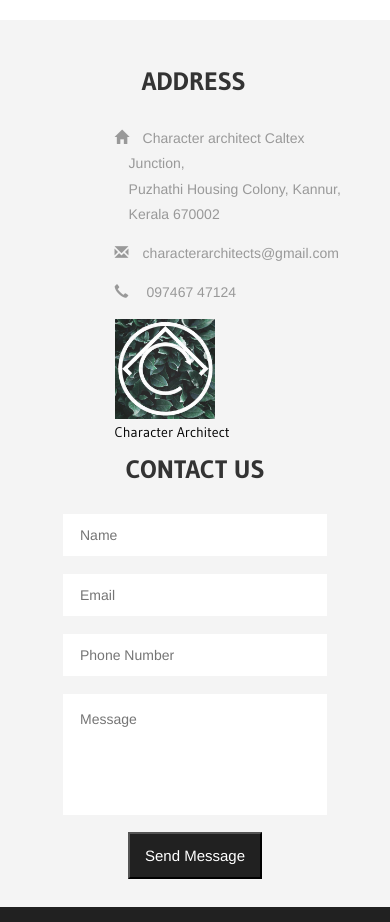
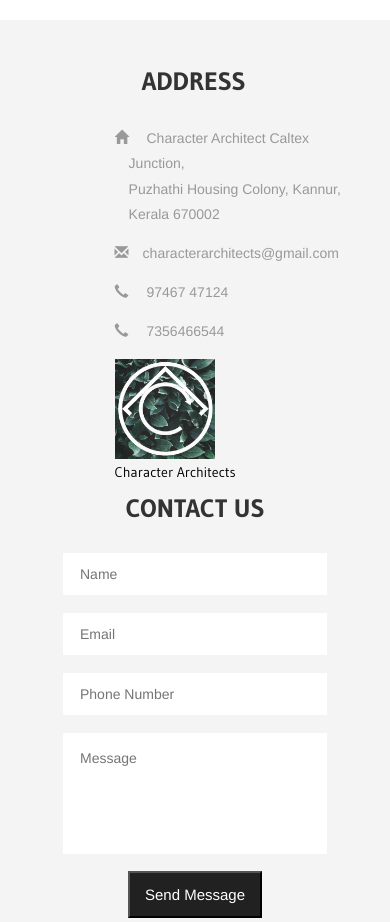
Before and after one commit to Akhila-C/Character-Architects, a plain HTML site: page index.html in a window 390 px wide. Shown: the part 5500-6422 px from the top of the page. Drawn offline with Linux system fonts and the light colour scheme.

Commit message:
second mobile number added

```diff
--- a/index.html
+++ b/index.html
@@ -404,11 +404,12 @@ function hideURLbar(){ window.scrollTo(0,1); } </script>
 			<div class="col-md-6 agileinfo_footer_grid">
 				<h3 style="padding-left: 1em;" >Address</h3>
 				<ul style="padding-left: 30%;">
-					<li><span class="glyphicon glyphicon-home" ></span>Character architect Caltex Junction, <br>Puzhathi Housing Colony, Kannur, Kerala 670002</li>
+					<li><span class="glyphicon glyphicon-home" ></span> Character Architect Caltex Junction, <br>Puzhathi Housing Colony, Kannur, Kerala 670002</li>
 					<li><span class="glyphicon glyphicon-envelope"></span><a href="mailto:characterarchitects@gmail.com">characterarchitects@gmail.com</a></li>
-					<li><span class="glyphicon glyphicon-earphone" ></span> 097467 47124</li>
+					<li><span class="glyphicon glyphicon-earphone" ></span> 97467 47124</li>
+					<li><span class="glyphicon glyphicon-earphone" ></span> 7356466544</li>
 				</ul>
-				<p style="padding-left: 30%; color: black;">	<img  src="images/Logo.jpg" alt="" width="100" height="100" ><br>Character Architect</p>
+				<p style="padding-left: 30%; color: black;">	<img  src="images/Logo.jpg" alt="" width="100" height="100" ><br>Character Architects</p>
 			</div>
 			<div class="col-md-6">
 				<h3>Contact Us</h3>
```
